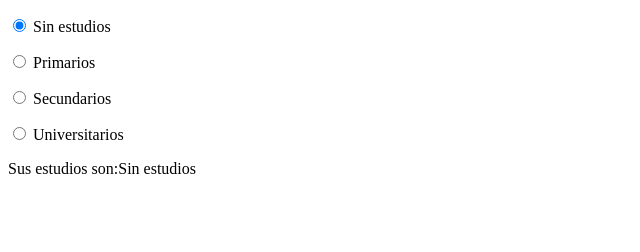
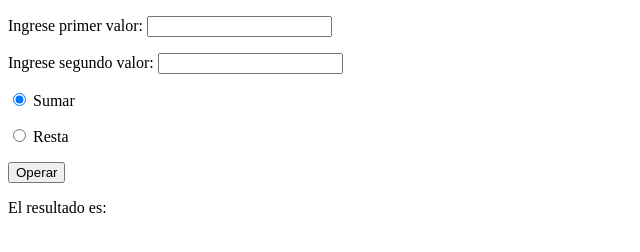
Before and after one commit to Frangnd/abdala, a plain HTML site: page 9/index.html in a window 1280 px wide. Shown: the whole page, without its empty margins (0-640 px from the left). Drawn offline with nearby package versions, Linux system fonts and the light colour scheme.

Commit message:
Update index.html

```diff
--- a/9/index.html
+++ b/9/index.html
@@ -8,31 +8,40 @@
 <body>
  <div id="aplicacion">
    <p>
-      <input type="radio" value="Sin estudios" v-model="estudios" id="sinestudios">
-      <label for="sinestudios">Sin estudios</label>
+     Ingrese primer valor:
+     <input type="number" v-model="valor1">
+   </p>
+   <p>Ingrese segundo valor:
+     <input type="number" v-model="valor2">
    </p>
    <p>
-      <input type="radio" value="Primarios" v-model="estudios" id="primarios">
-      <label for="primarios">Primarios</label>
+     <input type="radio" v-model="operacion" value="suma"> Sumar
    </p>
    <p>
-      <input type="radio" value="Secundarios" v-model="estudios" id="secundarios">
-      <label for="secundarios">Secundarios</label>
+     <input type="radio" v-model="operacion" value="resta"> Resta
    </p>
    <p>
-      <input checked type="radio" value="universitarios" v-model="estudios" id="universitarios">
-      <label for="universitarios">Universitarios</label>
+     <button v-on:click="operar">Operar</button>
    </p>
-    <p>Sus estudios son:{{estudios}}</p>
+   <p>El resultado es:{{resultado}}</p>
  </div>
-
   <script src="https://cdn.jsdelivr.net/npm/vue@2.5.16/dist/vue.js"></script>
-
  <script>
    var app=new Vue({
        el: '#aplicacion',
        data:{
-        estudios: 'Sin estudios'
+         valor1: '',
+         valor2: '',
+         operacion: 'suma',
+         resultado: ''
+       },
+       methods: {
+         operar: function() {
+           if (this.operacion==='suma')
+             this.resultado= parseInt(this.valor1) + parseInt(this.valor2);
+             if (this.operacion==='resta')
+             this.resultado= parseInt(this.valor1) - parseInt(this.valor2);
+         }
        }
    })
  </script>
```
Lines whose indentation alone changed are shown as unchanged.
